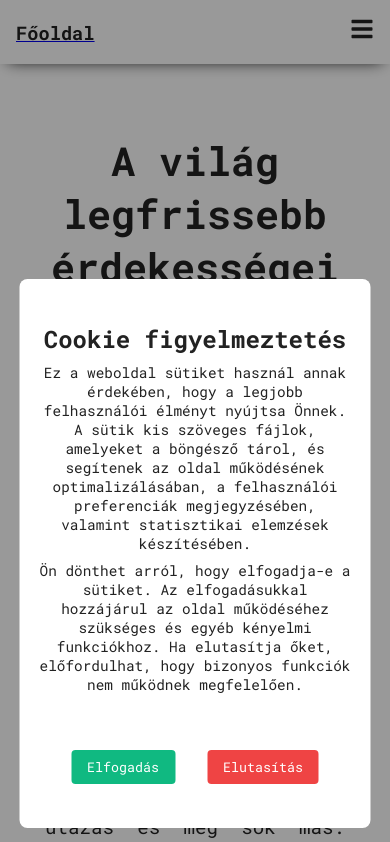
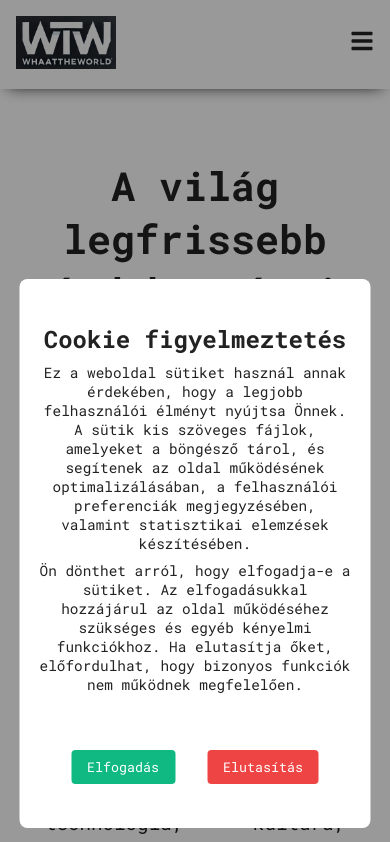
Before and after one commit to istvan911/react_vite_blog_proj, a React (Vite) app: page / in a window 390 px wide. Shown: the top 842 px of the page. Built offline with nearby package versions, Linux system fonts and the light colour scheme.

Commit message:
2025_02_15_2

```diff
--- a/index.html
+++ b/index.html
@@ -8,7 +8,7 @@
     <link rel="preconnect" href="https://fonts.gstatic.com" crossorigin>
     <link href="https://fonts.googleapis.com/css2?family=Roboto+Mono:ital,wght@0,100..700;1,100..700&family=Roboto:ital,wght@0,100;0,300;0,400;0,500;0,700;0,900;1,100;1,300;1,400;1,500;1,700;1,900&display=swap" rel="stylesheet">
     <meta name="viewport" content="width=device-width, initial-scale=1.0" />
-    <title>WhaaatTheWorld</title>
+    <title>WhaatTheWorld</title>
   </head>
   <body>
     <div id="root"></div>
--- a/src/App.css
+++ b/src/App.css
@@ -297,10 +297,8 @@ h1,h2,h3,p{
         box-shadow: 0 5px 15px -8px var(--shadow-color);
         margin-bottom: 70px;
     }
-
-    .nav-logo h3 {
-        color: var(--primary-color);
-
+    .nav-logo .logo{
+      width:100px
     }
 
     /* Nav menu for larger screens */
@@ -382,6 +380,9 @@ h1,h2,h3,p{
 
         .nav-toggle-button {
         display: block; /* show toggle button on small screens */
+        }
+        .nav-logo .logo{
+          /*display: none;*/
         }
     }
 
--- a/src/components/Header.jsx
+++ b/src/components/Header.jsx
@@ -7,52 +7,60 @@ import ThemeToggle from './ThemeToggle';
 export default function Header() {
   const [menuOpen, setMenuOpen] = useState(false);
   const [loggedIn, setLoggedIn] = useState(true);
+  const [showLogo, setShowLogo] = useState(true);
 
-  //Menü megnyitása
+  // Menü megnyitása
   const toggleMenu = () => {
     setMenuOpen(!menuOpen);
+    if (window.innerWidth <= 800) {
+      setShowLogo(menuOpen);
+    }
   };
+
   const toggleLogin = () => {
     setLoggedIn(!loggedIn);
   };
 
-  //800 pixel alatt a menü automatikus bezárása
+  // 800 pixel alatt a logó megjelenítésének kezelése a menü állapotától függően
   useEffect(() => {
     const handleResize = () => {
       if (window.innerWidth > 800) {
-        setMenuOpen(false);
+        setShowLogo(true);
+      } else if (!menuOpen) {
+        setShowLogo(true);
       }
     };
 
+    handleResize(); // Meghívás kezdeti állapot frissítéséhez
     window.addEventListener('resize', handleResize);
     return () => {
       window.removeEventListener('resize', handleResize);
     };
-  }, []);
+  }, [menuOpen]);
 
   return (
-    <>
     <nav>
       <div className="container nav-container">
+        {showLogo && (
           <Link className="nav-logo" to={'/'}>
-            <h3>Főoldal</h3>
+            <img className='logo' src="../public/images/logo.png" alt="Főoldal" />
           </Link>
+        )}
 
-          {/* Menu for larger screens */}
+        {/* Menü nagyobb képernyőkre */}
         <ul className={`nav-menu ${menuOpen ? 'open' : ''}`}>
-            <li><ThemeToggle></ThemeToggle></li>
+          <li><ThemeToggle /></li>
           <li><Link to={'/myposts/1'}>Profilom</Link></li>
           <li><Link to={'/create'}>Poszt létrehozása</Link></li>
           <li><Link to={'/authors'}>Szerzők</Link></li>
           <li>{loggedIn ? <Link to={'/logout'}>Kijelentkezés</Link> : <Link to={'/login'}>Bejelentkezés</Link>}</li>
         </ul>
 
-          {/* Menu toggle button */}
+        {/* Menü gomb mobil nézetben */}
         <button className="nav-toggle-button" onClick={toggleMenu}>
           {menuOpen ? <AiOutlineClose /> : <FaBars />}
         </button>
       </div>
     </nav>
-    </>
   );
 }
```
Also changed, not shown: public/images/logo.png (added). Lines whose indentation alone changed are shown as unchanged.
